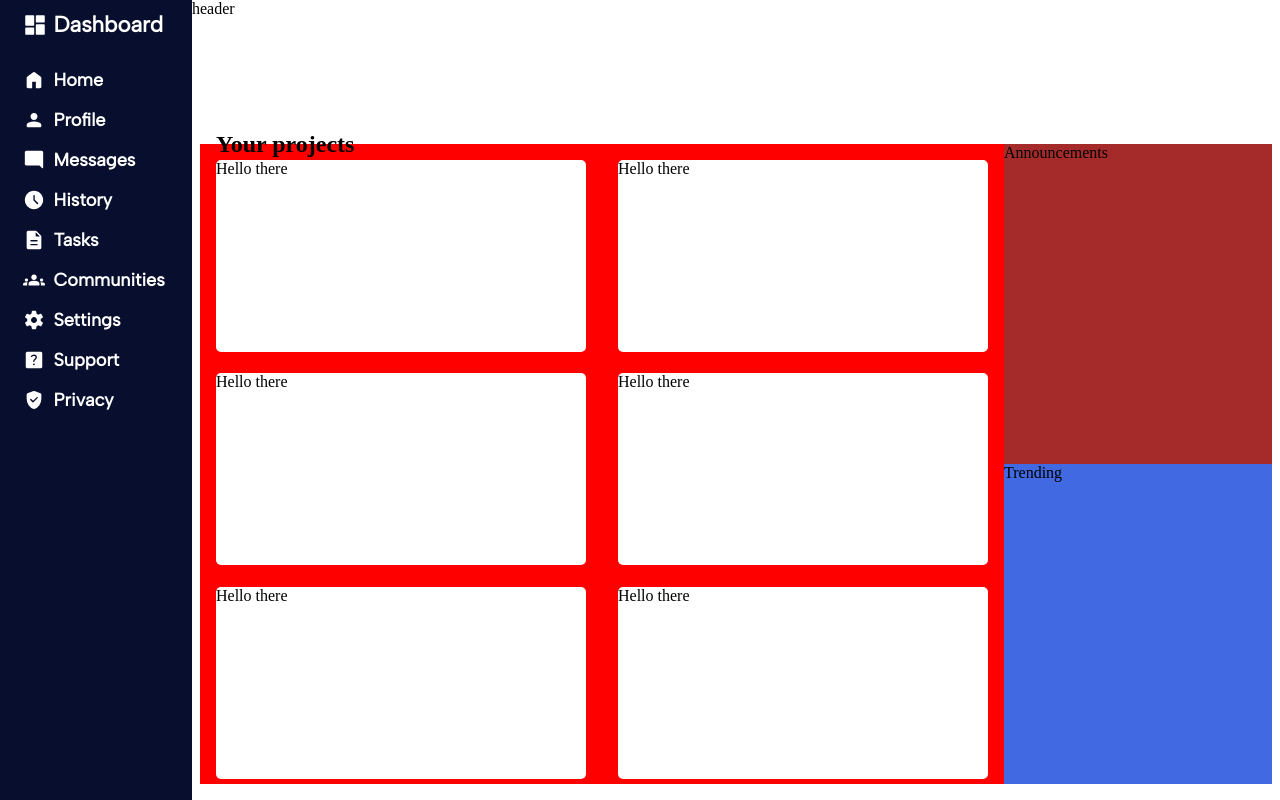
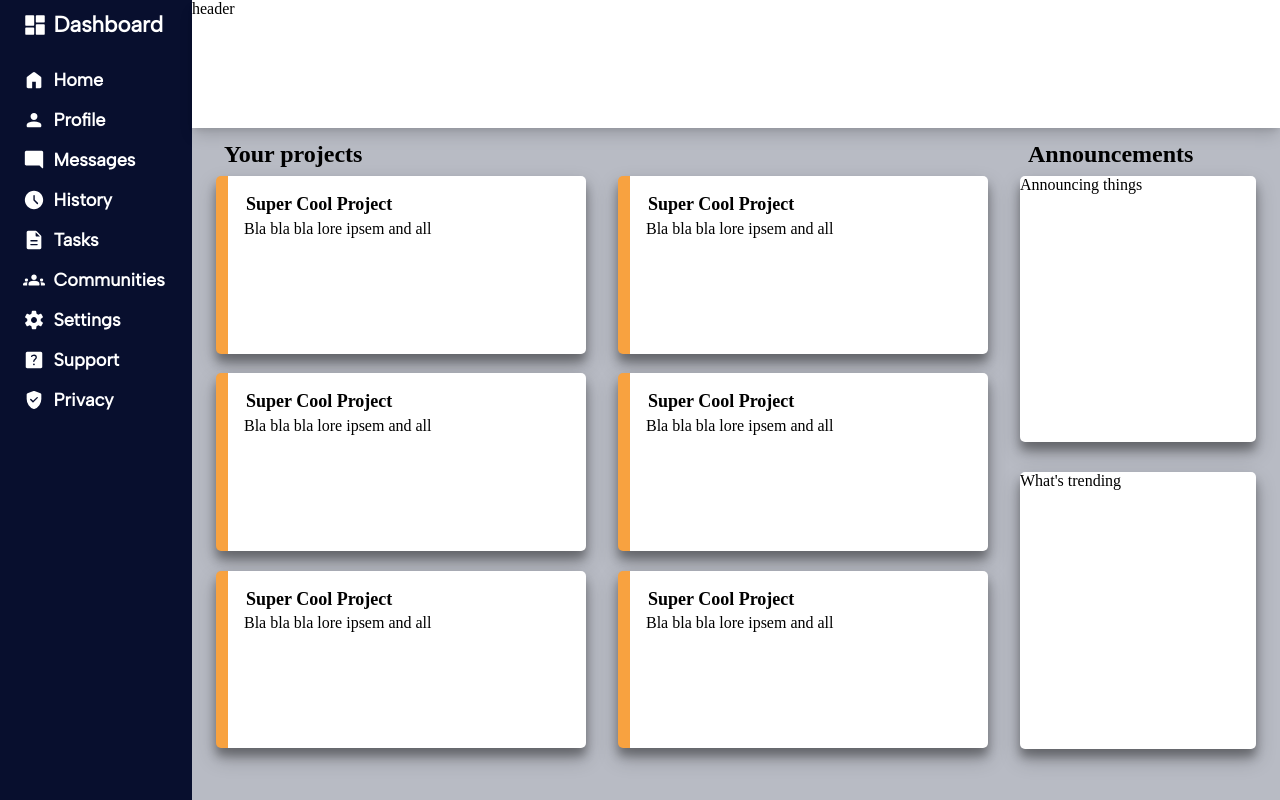
Before and after one commit to ZenSpace55/Odin-Dashboard, a plain HTML site: page index.html in a window 1280 px wide. Drawn offline with Linux system fonts and the light colour scheme.

Commit message:
Started styling the project cards

```diff
--- a/index.html
+++ b/index.html
@@ -28,27 +28,48 @@
             </div>
             <div class="mainContent">
                 <div class="projectsBox">
+                    <div class="boxTitleText">Your projects</div>
                     <div class="projectsCard">
-                        <div class="boxTitleText">Your projects</div>
-                        Hello there
+                        <div class="projectsHeader">Super Cool Project</div>
+                        <div class="projectsText">Bla bla bla lore ipsem and all</div>
                     </div>
                 </div>
                 <div class="projectsBox">
-                    <div class="projectsCard">Hello there</div>
+                    <div class="projectsCard">
+                        <div class="projectsHeader">Super Cool Project</div>
+                        <div class="projectsText">Bla bla bla lore ipsem and all</div>
+                    </div>
                 </div>
-                <div class="announcementsBox">Announcements</div>
-                <div class="projectsBox">
-                    <div class="projectsCard">Hello there</div>
+                <div class="announcementsBox">
+                    <div class="boxTitleText">Announcements</div>
+                    <div class="announcementsCard">Announcing things</div>
                 </div>
                 <div class="projectsBox">
-                    <div class="projectsCard">Hello there</div>
-                </div>
-                <div class="trendingBox">Trending</div>
-                <div class="projectsBox">
-                    <div class="projectsCard">Hello there</div>
+                    <div class="projectsCard">
+                        <div class="projectsHeader">Super Cool Project</div>
+                        <div class="projectsText">Bla bla bla lore ipsem and all</div>
+                    </div>
                 </div>
                 <div class="projectsBox">
-                    <div class="projectsCard">Hello there</div>
+                    <div class="projectsCard">
+                        <div class="projectsHeader">Super Cool Project</div>
+                        <div class="projectsText">Bla bla bla lore ipsem and all</div>
+                    </div>
+                </div>
+                <div class="trendingBox">
+                    <div class="trendingCard">What's trending</div>
+                </div>
+                <div class="projectsBox">
+                    <div class="projectsCard">
+                        <div class="projectsHeader">Super Cool Project</div>
+                        <div class="projectsText">Bla bla bla lore ipsem and all</div>
+                    </div>
+                </div>
+                <div class="projectsBox">
+                    <div class="projectsCard">
+                        <div class="projectsHeader">Super Cool Project</div>
+                        <div class="projectsText">Bla bla bla lore ipsem and all</div>
+                    </div>
                 </div>
 
             </div>
--- a/styles.css
+++ b/styles.css
@@ -2,6 +2,7 @@
 
 body{
     margin: 0;
+    background-color: rgb(184, 187, 196);
 }
 
 .masterScreen{
@@ -27,27 +28,28 @@ body{
 .headerBar{
     background-color: rgb(255, 255, 255);
     height: 8em;
+    box-shadow: rgba(0,0,0,.15) 0px 10px 15px -3px, rgba(0,0,0,.1) 0px 4px 6px -2px;
 }
 
 .mainContent{
-    background-color: rgb(228, 213, 185);
     flex-grow: 1;
     display: grid;
     grid-template-columns: 3fr 3fr 2fr;
     grid-template-rows: 1fr 1fr 1fr 1fr 1fr 1fr;
     justify-content: center;
-    margin: 1em .5em 1em .5em;
+    margin: 2em .5em 3em .5em;
 }
 
 .boxTitleText{
     position: absolute;
-    margin-top: -1.2em;
+    margin-top: -.8em;
+    margin-left: 1em;
     font-size: x-large;
     font-weight: 700;
 }
 
 .projectsBox{
-    background-color: red;
+    /*background-color: rgb(255, 255, 255);*/
     grid-row: span 2;
 }
 
@@ -56,16 +58,53 @@ body{
     border-radius: 5px;
     height: 90%;
     margin: 1em;
+    border-left: 12px;
+    border-top: 0;
+    border-bottom: 0;
+    border-right: 0;
+    border-style: solid;
+    box-shadow: 0 8px 10px 0 rgba(0,0,0,.3), 0 10px 20px 0 rgba(0,0,0,.25);
+    border-color: rgb(248, 162, 64);
+    display: flex;
+    flex-direction: column;
+}
+
+.projectsHeader{
+    margin: 1em;
+    margin-bottom: .25em;
+    font-weight: 700;
+    font-size: large;
+}
+.projectsText{
+    margin: 1em;
+    margin-top: 0;
 }
 
 .announcementsBox{
-    background-color: brown;
+    /*background-color: brown;*/
     grid-row: span 3;
 }
 
+.announcementsCard{
+    background-color: white;
+    border-radius: 5px;
+    height: 90%;
+    margin: 1em;
+    box-shadow: 0 8px 10px 0 rgba(0,0,0,.3), 0 10px 20px 0 rgba(0,0,0,.25);
+}
+
 .trendingBox{
-    background-color: royalblue;
+    /*background-color: royalblue;*/
     grid-row: span 4;
+    margin-bottom: -12px;
+}
+
+.trendingCard{
+    background-color: white;
+    border-radius: 5px;
+    height: 90%;
+    margin: 1em;
+    box-shadow: 0 8px 10px 0 rgba(0,0,0,.3), 0 10px 20px 0 rgba(0,0,0,.25);
 }
 
 .leftDivIcon{
```
